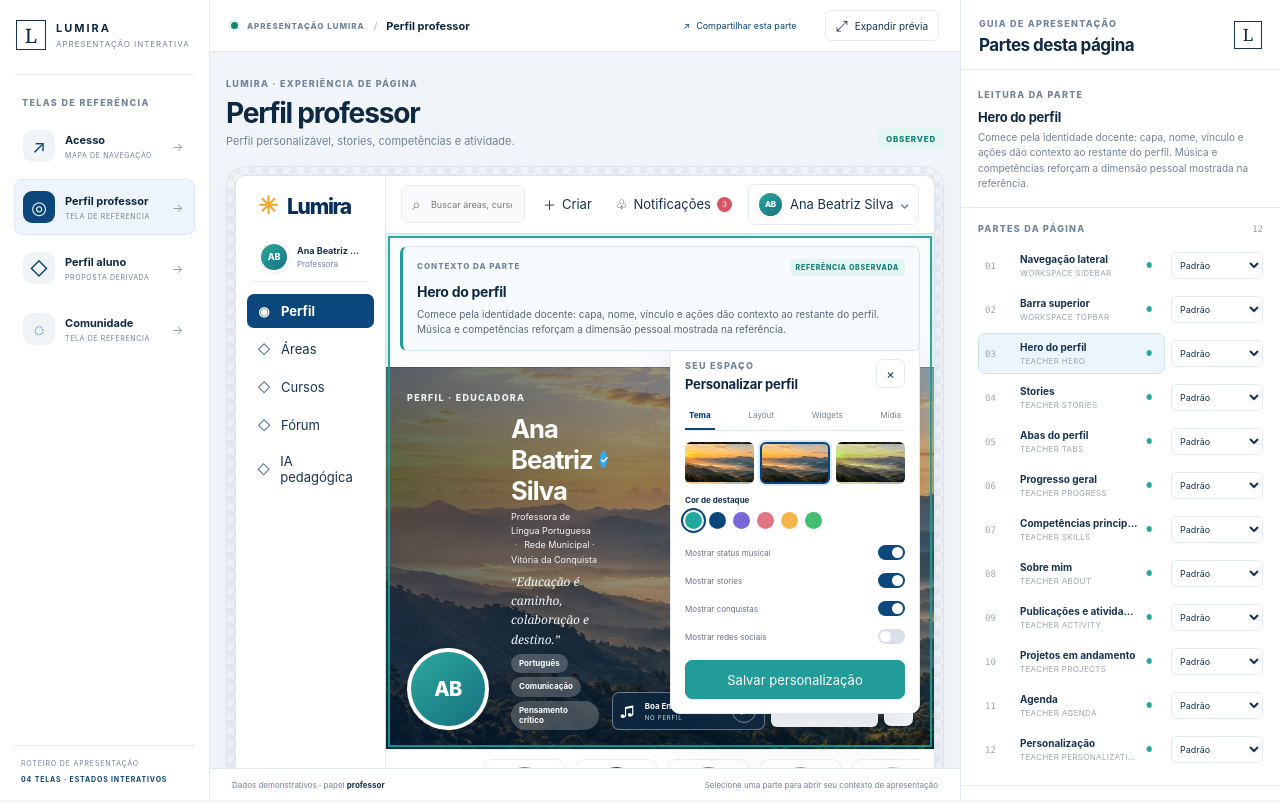
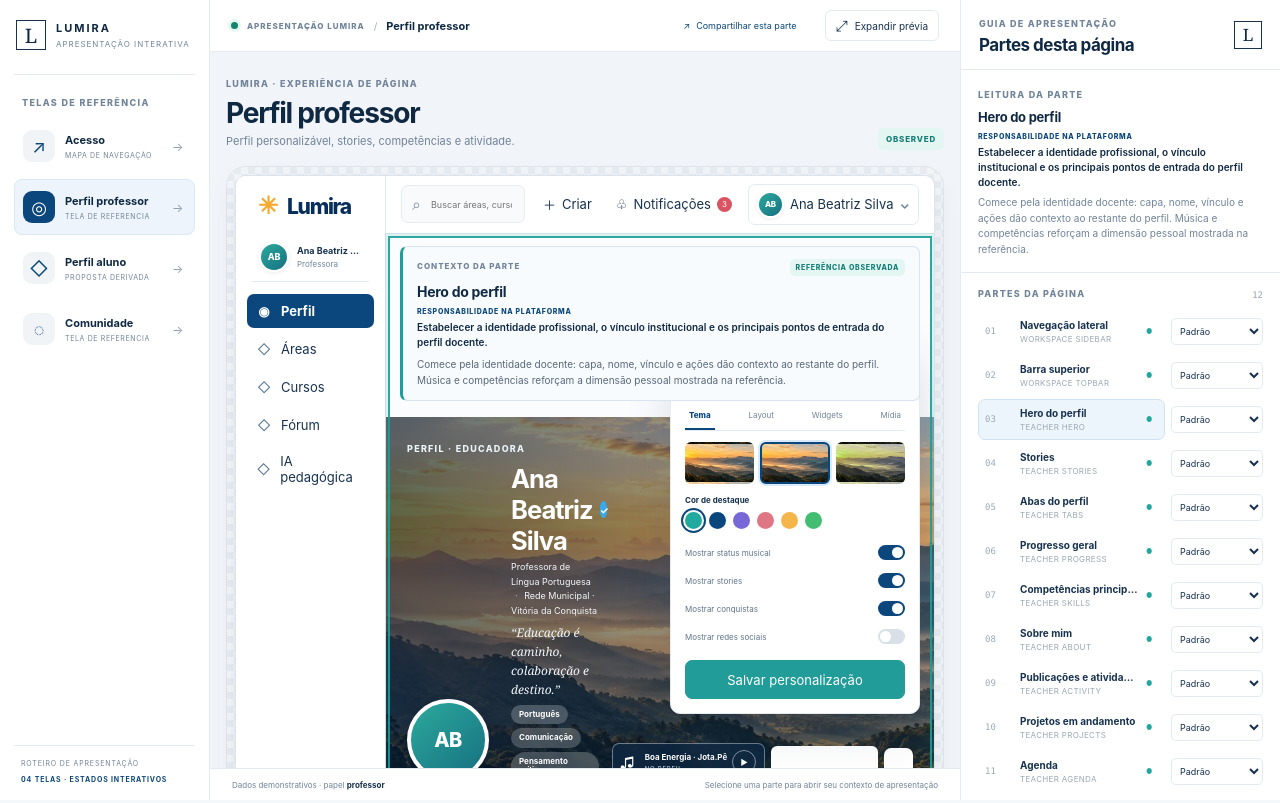
Before and after one commit to glaucodeveloper/lumira-frontend-cognoscere, a website built with Vite: page index.html in a window 1280 px wide. Built offline with nearby package versions, Linux system fonts and the light colour scheme.

Commit message:
Explica responsabilidade das partes da plataforma

```diff
--- a/src/componenting-demo-lab.css
+++ b/src/componenting-demo-lab.css
@@ -427,6 +427,23 @@ lumira-page-part {
   font-weight: 650;
   letter-spacing: -.02em;
 }
+.lm-region-responsibility {
+  display: grid;
+  gap: 4px;
+  margin-top: 7px;
+}
+.lm-region-responsibility .lm-eyebrow {
+  color: var(--lm-brand);
+  font-size: 7px;
+  letter-spacing: .1em;
+}
+.lm-region-responsibility>p {
+  margin: 0;
+  color: var(--lm-ink-strong);
+  font-size: 10px;
+  font-weight: 600;
+  line-height: 1.5;
+}
 .lm-presentation-overview>p {
   margin: 5px 0 0;
   color: var(--lm-muted);
@@ -891,6 +908,22 @@ lumira-page-part {
   font-size: 14px;
   font-weight: 650;
   letter-spacing: -.02em;
+}
+.lm-part-responsibility {
+  display: grid;
+  gap: 4px;
+}
+.lm-part-responsibility .lm-eyebrow {
+  color: var(--lm-brand);
+  font-size: 7px;
+  letter-spacing: .1em;
+}
+.lm-part-responsibility>p {
+  margin: 0;
+  color: var(--lm-ink-strong);
+  font-size: 10px;
+  font-weight: 600;
+  line-height: 1.5;
 }
 .lm-part-presentation>p {
   margin: 0;
--- a/src/componenting-demo-lab.ts
+++ b/src/componenting-demo-lab.ts
@@ -531,7 +531,9 @@ export function componentingDemoLab({ screens, fixtures }: { screens: readonly R
         + '<div class="lm-preview-mat"><div class="lm-preview-frame ' + (screen.id === 'access' ? 'access-frame' : '') + '" data-screen-state="' + e(this.state.screenState) + '"><div class="lm-page-component-mount"></div></div></div></div>'
         + '<footer class="lm-preview-footer"><span>Dados demonstrativos · papel <b>' + e(this.state.role) + '</b></span><span>Selecione uma parte para abrir seu contexto de apresentação</span></footer></section>'
         + '<aside class="lm-inspector"><header class="lm-inspector-heading"><div><span class="lm-eyebrow">GUIA DE APRESENTAÇÃO</span><h2>Partes desta página</h2></div><span class="lm-inspector-mark">L</span></header>'
-        + '<section class="lm-inspector-section lm-presentation-overview"><span class="lm-eyebrow">LEITURA DA PARTE</span><h3>' + e(selectedRegion?.title ?? screen.title) + '</h3><p>' + e(selectedRegion?.presentation ?? screen.presentation) + '</p></section>'
+        + '<section class="lm-inspector-section lm-presentation-overview"><span class="lm-eyebrow">LEITURA DA PARTE</span><h3>' + e(selectedRegion?.title ?? screen.title) + '</h3>'
+        + '<div class="lm-region-responsibility"><span class="lm-eyebrow">RESPONSABILIDADE NA PLATAFORMA</span><p>' + e(selectedRegion?.responsibility ?? selectedRegion?.description ?? screen.presentation) + '</p></div>'
+        + '<p>' + e(selectedRegion?.presentation ?? screen.presentation) + '</p></section>'
         + '<section class="lm-inspector-section"><header class="lm-inspector-section-heading"><span class="lm-eyebrow">PARTES DA PÁGINA</span><small>' + String(screen.regions.length).padStart(2, '0') + '</small></header><nav class="lm-component-list">' + componentButtons + '</nav></section>'
         + '<section class="lm-inspector-section lm-controls-section"><header class="lm-inspector-section-heading"><span class="lm-eyebrow">ESTADO PADRÃO DA PÁGINA</span><label class="lm-role-picker">Papel<select data-role-select><option value="professor" ' + (this.state.role === 'professor' ? 'selected' : '') + '>Professora</option><option value="aluno" ' + (this.state.role === 'aluno' ? 'selected' : '') + '>Estudante</option><option value="visitante" ' + (this.state.role === 'visitante' ? 'selected' : '') + '>Visitante</option></select></label></header>'
         + '<div class="lm-state-controls">' + statusControls + '</div><p class="lm-state-help">Cada parte pode sobrescrever este estado na lista.</p></section>'
--- a/src/components.ts
+++ b/src/components.ts
@@ -132,6 +132,7 @@ export interface ReferenceRegionSpec {
   id: string;
   title: string;
   description: string;
+  responsibility: string;
   presentation: string;
   evidence: ReferenceEvidence;
   fixtureKey: string;
@@ -176,6 +177,34 @@ const presentationNotes: Record<string, string> = {
   'community-topics': 'Apresente tópicos como caminhos de descoberta por área e assunto, facilitando a entrada em comunidades relevantes.',
   'community-feed': 'O feed central mostra como uma publicação ganha contexto, autoria e interação. Conteúdo e reações são dados de demonstração.',
   'community-aside': 'O painel reúne próximos eventos e grupos como apoio à descoberta, sem competir com o conteúdo principal do feed.',
+};
+
+const platformResponsibilities: Record<string, string> = {
+  'workspace-sidebar': 'Orientar a navegação global, mostrar as áreas disponíveis e manter visível o papel atual da pessoa.',
+  'workspace-topbar': 'Dar acesso consistente à busca, criação, notificações e conta nas páginas autenticadas.',
+  'access-brand': 'Apresentar a proposta da Lumira e situar a pessoa antes de iniciar o acesso.',
+  'access-form': 'Coletar os dados de entrada e encaminhar a pessoa ao fluxo correspondente ao seu papel.',
+  'teacher-hero': 'Estabelecer a identidade profissional, o vínculo institucional e os principais pontos de entrada do perfil docente.',
+  'teacher-stories': 'Exibir atualizações breves escolhidas pela docente para dar visibilidade à atividade recente.',
+  'teacher-tabs': 'Organizar as áreas do perfil e conduzir a navegação entre suas diferentes visões.',
+  'teacher-progress': 'Resumir indicadores de participação docente em uma leitura rápida, sem substituir avaliação institucional.',
+  'teacher-skills': 'Mostrar competências profissionais e seus níveis para contextualizar o percurso da docente.',
+  'teacher-about': 'Apresentar biografia, vínculos e canais públicos selecionados pela docente.',
+  'teacher-activity': 'Compartilhar práticas pedagógicas com contexto, autoria e interação da comunidade.',
+  'teacher-projects': 'Acompanhar frentes de projeto e tornar sua situação e seu avanço visíveis.',
+  'teacher-agenda': 'Exibir compromissos e próximos marcos da rotina docente.',
+  'teacher-personalization': 'Permitir que a docente configure a aparência, o conteúdo e a visibilidade dos elementos do perfil.',
+  'student-hero': 'Apresentar a identidade pública do estudante e os dados escolares autorizados.',
+  'student-stories': 'Dar espaço a projetos e momentos que o estudante escolhe tornar públicos.',
+  'student-tabs': 'Organizar apresentação, percurso e publicações sem expor áreas privadas.',
+  'student-progress': 'Exibir somente indicadores de percurso autorizados pelo estudante e pela escola.',
+  'student-achievements': 'Publicar conquistas escolhidas para compor a apresentação pública do estudante.',
+  'student-privacy': 'Explicar o alcance e os limites de exposição das informações do perfil discente.',
+  'community-calendar': 'Organizar datas e eventos para orientar a participação da comunidade.',
+  'community-tabs': 'Encaminhar a pessoa entre feed, eventos e espaços de participação da comunidade.',
+  'community-topics': 'Facilitar a descoberta de conversas e áreas relevantes por assunto.',
+  'community-feed': 'Reunir publicações da comunidade e permitir compartilhar experiências e interagir com elas.',
+  'community-aside': 'Apoiar a descoberta de eventos, pessoas e grupos relacionados à atividade da comunidade.',
 };
 
 const prototypeFieldsByRegion: Record<string, readonly PrototypeParameterSpec[]> = {
@@ -286,7 +315,8 @@ const sharedPrototypeParameters: readonly PrototypeParameterSpec[] = [
 
 const partSpec = (id: string, title: string, description: string, evidence: ReferenceEvidence, fixtureKey: string): ReferenceRegionSpec =>
   ({
-    id, title, description, presentation: presentationNotes[id] ?? description, evidence, fixtureKey, kind: id,
+    id, title, description, responsibility: platformResponsibilities[id] ?? description,
+    presentation: presentationNotes[id] ?? description, evidence, fixtureKey, kind: id,
     parameters: [...sharedPrototypeParameters, ...(prototypeFieldsByRegion[id] ?? [])],
   });
 
@@ -472,6 +502,7 @@ function labList<T = unknown>(data: ComponentFixture, key: string): T[] {
 type DemoPagePartProps = {
   id: string;
   title: string;
+  responsibility: string;
   content: string;
   presentation: string;
   evidence: ReferenceEvidence;
@@ -558,6 +589,7 @@ function labPart(id: string, content: string, selectedId: string, className = ''
   part.configure({
     id,
     title: region?.title ?? id.replaceAll('-', ' '),
+    responsibility: region?.responsibility ?? '',
     content,
     presentation: region?.presentation ?? '',
     evidence: region?.evidence ?? 'derived',
@@ -866,7 +898,7 @@ export function registerComponentElements(): void {
       constructor() {
         super();
         this.transitions = componentState<DemoPagePartState>({
-          id: '', title: '', content: '', presentation: '', evidence: 'derived', selectedId: '', className: '', situation: emptySituation(''),
+          id: '', title: '', responsibility: '', content: '', presentation: '', evidence: 'derived', selectedId: '', className: '', situation: emptySituation(''),
           prototypeParameters: {},
           interaction: { groups: {}, toggles: {}, fields: {}, publications: [], actions: {}, feedback: '' },
         });
@@ -1100,7 +1132,7 @@ export function registerComponentElements(): void {
         this.render();
       }
       private render(): void {
-        const { id, title, content, presentation, evidence, selectedId, className, situation, prototypeParameters } = this.state;
+        const { id, title, responsibility, content, presentation, evidence, selectedId, className, situation, prototypeParameters } = this.state;
         this.className = 'lm-page-part ' + e(className) + (id === selectedId ? ' is-selected' : '');
         this.dataset.componentId = id;
         this.setAttribute('aria-label', title);
@@ -1120,7 +1152,8 @@ export function registerComponentElements(): void {
         };
         const presentationBlock = id === selectedId && presentation
           ? '<aside class="lm-part-presentation"><header><span class="lm-eyebrow">CONTEXTO DA PARTE</span><span class="lm-evidence-badge ' + e(evidence) + '">' + e(evidenceLabels[evidence]) + '</span></header>'
-            + '<h3>' + e(title) + '</h3><p>' + e(presentation) + '</p></aside>'
+            + '<h3>' + e(title) + '</h3><div class="lm-part-responsibility"><span class="lm-eyebrow">RESPONSABILIDADE NA PLATAFORMA</span><p>' + e(responsibility) + '</p></div>'
+            + '<p>' + e(presentation) + '</p></aside>'
           : '';
         const visibleContent = prototypeParameters.visible === false
           ? '<div class="lm-prototype-hidden" role="status"><strong>Componente oculto</strong><span>Ative “Exibir componente” nos parâmetros para mostrar a peça.</span></div>'
```
Also changed, not shown: docs/APRESENTACAO_PUBLICA.md (+1 -1 lines).
